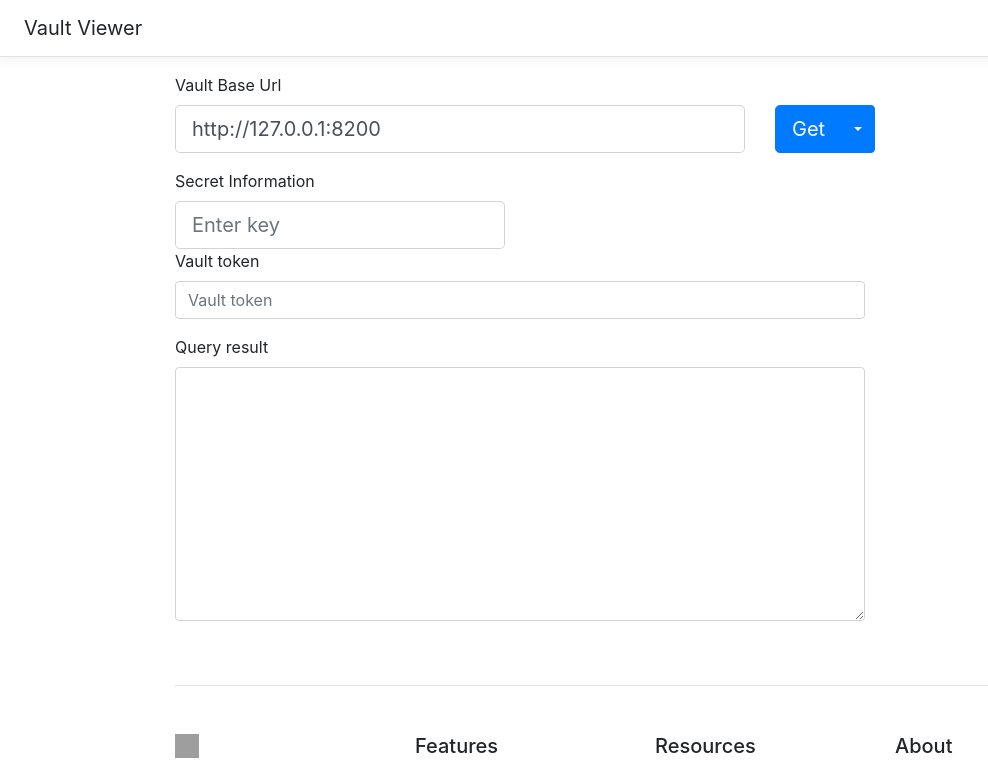
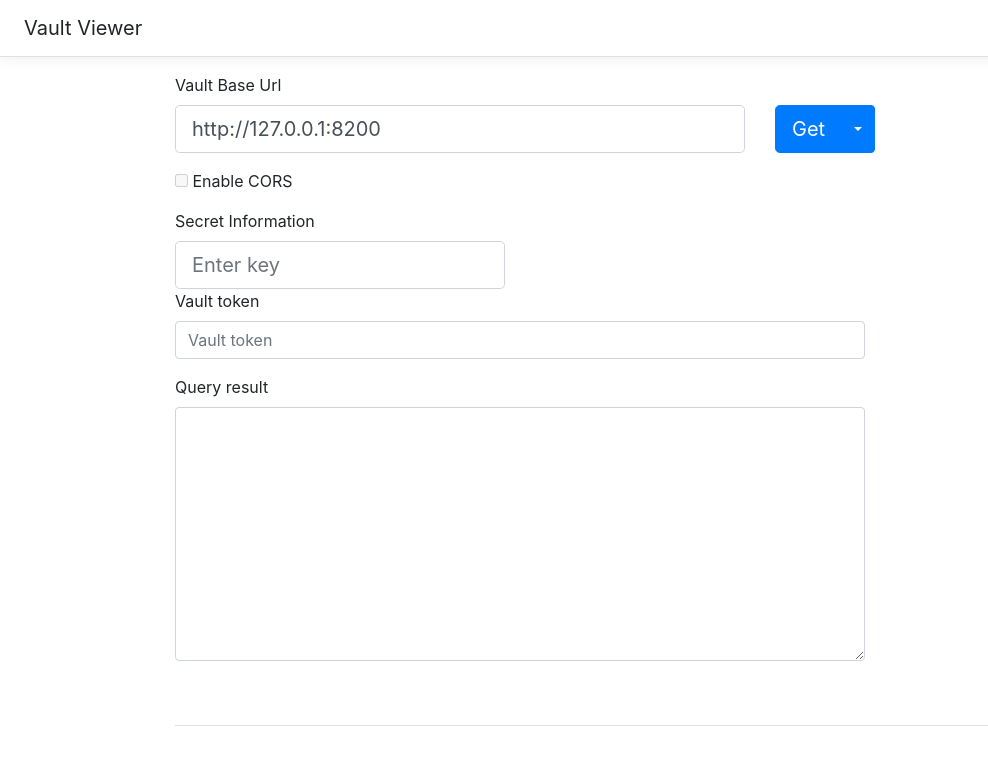
Before and after one commit to raul1991/billboard, an Angular app: page / in a window 1280 px wide. Shown: the top 768 px of the page, without its empty margins (0-988 px from the left). Built offline with nearby package versions, Linux system fonts and the light colour scheme; grey boxes are pictures that could not be loaded.

Commit message:
Add enable CORS
closes #2

```diff
--- a/src/app/app.component.html
+++ b/src/app/app.component.html
@@ -32,6 +32,9 @@
               </div>
             </div>
           </div>
+        </div>
+        <div class="form-group">
+          <input type="checkbox" (checked)="isCorsEnabled" [disabled]="token.length === 0" (click)="toggleCORS()" name="isCorsEnabled"> {{toggleCORSText}} CORS
         </div>
         <div>
           <label for="secret">Secret Information</label>
--- a/src/app/app.component.ts
+++ b/src/app/app.component.ts
@@ -8,25 +8,30 @@
   styleUrls: ['./app.component.css']
 })
 export class AppComponent {
-  title = 'app';
-  vaultVersion = "/v1/secret/"
-  baseUrl = 'http://127.0.0.1:8200';
-  key; // used during a put request
-  value; // used during a put request
-  token;
-  headers;
-  result;
-  requests = [];
-  supportedVerbs = [
+  title: string = 'app';
+  vaultVersion: string = "/v1/secret/"
+  baseUrl: string = 'http://127.0.0.1:8200';
+  key: string = ''; // used during a put request
+  value: string = ''; // used during a put request
+  token: string = '';
+  headers: HttpHeaders;
+  result: string;
+  isCorsEnabled: boolean;
+  toggleCORSText: string; // it says 'Disable' when cors are enabled to tell user to disable it.
+  requests: Array<{}> = [];
+  supportedVerbs: Array<string> = [
   'Get',
   'Put',
   'List',
   'Delete'
   ];
   verb: String = this.supportedVerbs[0];
-  constructor(private http: HttpClient) { }
+  constructor(private http: HttpClient) {
+    //todo : Load from the session.
+    this.toggleCORSText = 'Enable';
+  }
 
-  prepareRequestObj(verb: string) {
+  private prepareRequestObj(verb: string) {
     return {
       secret: {
         key: this.key,
@@ -61,11 +66,11 @@
       }
     }
 
-    getAbsolutePath(relativePath: string) {
+    private getAbsolutePath(relativePath: string) {
       return this.removeTrailingSlashIfExists(this.baseUrl).concat(this.vaultVersion).concat(relativePath);
     }
 
-    removeTrailingSlashIfExists(path: string) {
+    private removeTrailingSlashIfExists(path: string) {
       if (path.endsWith("/")) {
         var idx = path.lastIndexOf("/");
         return path.substring(0, idx);
@@ -121,11 +126,33 @@
       });
     }
 
-    isPut() {
+    toggleCORS() {
+      var doWhat = !this.isCorsEnabled;
+       var url = this.getAbsolutePath("sys/config/cors");
+       this.http.put(url, {"enabled": doWhat,"allowed_origins": "*"}, {
+         headers: new HttpHeaders({'X-Vault-Token': this.token})
+       }).subscribe((res) => {
+          this.setCORS(doWhat);
+          this.toggleCORSMessage(doWhat);
+          this.result = 'Cors ' + (this.isCorsEnabled ? 'enabled' : 'disabled');
+       }, (err) => {
+          this.result = JSON.stringify(err.statusText);
+       });
+    }
+
+    public isPut() {
       return this.verb === "Put"
     }
 
-    setAction(action: String) {
+    private setAction(action: String) {
       this.verb = action;
     }
+
+    private setCORS(what: boolean) {
+      this.isCorsEnabled = what;
+    }
+
+    private toggleCORSMessage(isEnabled: boolean) {
+      this.toggleCORSText = (isEnabled ? 'Disable' : 'Enable');
+    }
   }
```
